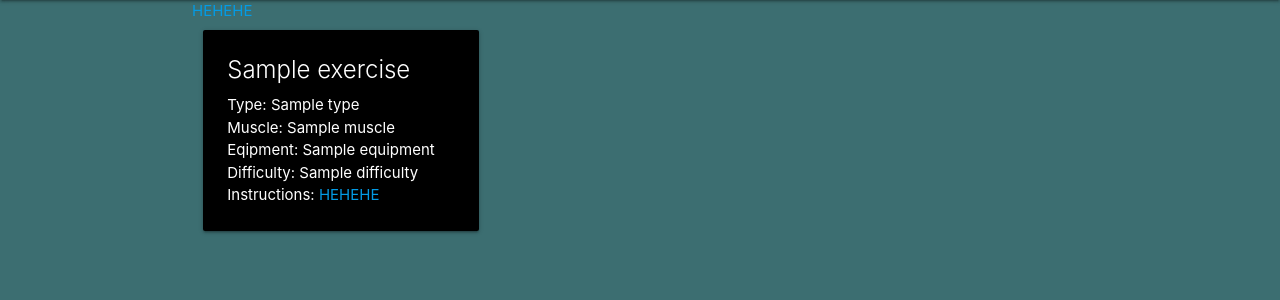
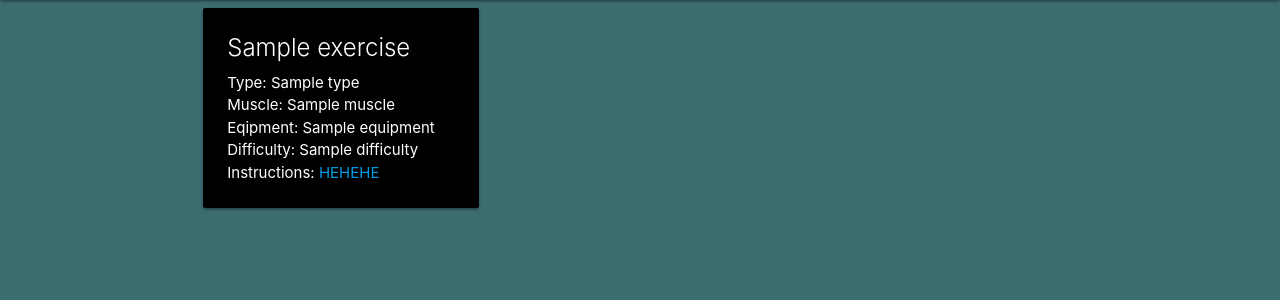
Before and after one commit to Lifting-Lounge/Lifting-Lounge, a Flask app: template App/templates/index.html in a window 1280 px wide. Shown: the part 64-364 px from the top of the page. Run offline with Flask 3, Linux system fonts and the light colour scheme; the template is opened without the code that fills it: most values are stand-ins (such as "Sample title", 1, 10 or a date in 2020).

Commit message:
readable

```diff
--- a/App/templates/index.html
+++ b/App/templates/index.html
@@ -9,8 +9,6 @@
 {{ super() }}
 
 {% block content %}
-    <a href="https://www.youtube.com/watch?v=poa_QBvtIBA">HEHEHE</a>
-
     <div class="row">
     {% for exercise in exercises %}
         <div class="col s12 m4">
@@ -23,7 +21,6 @@
                     <p>Difficulty: {{exercise.difficulty}}</p>
                     <p>Instructions: <a href="https://www.youtube.com/watch?v=poa_QBvtIBA">HEHEHE</a> </p>
                 </div>
-
             </div>
         </div>
     {% endfor %}
```
Lines whose indentation alone changed are shown as unchanged.
